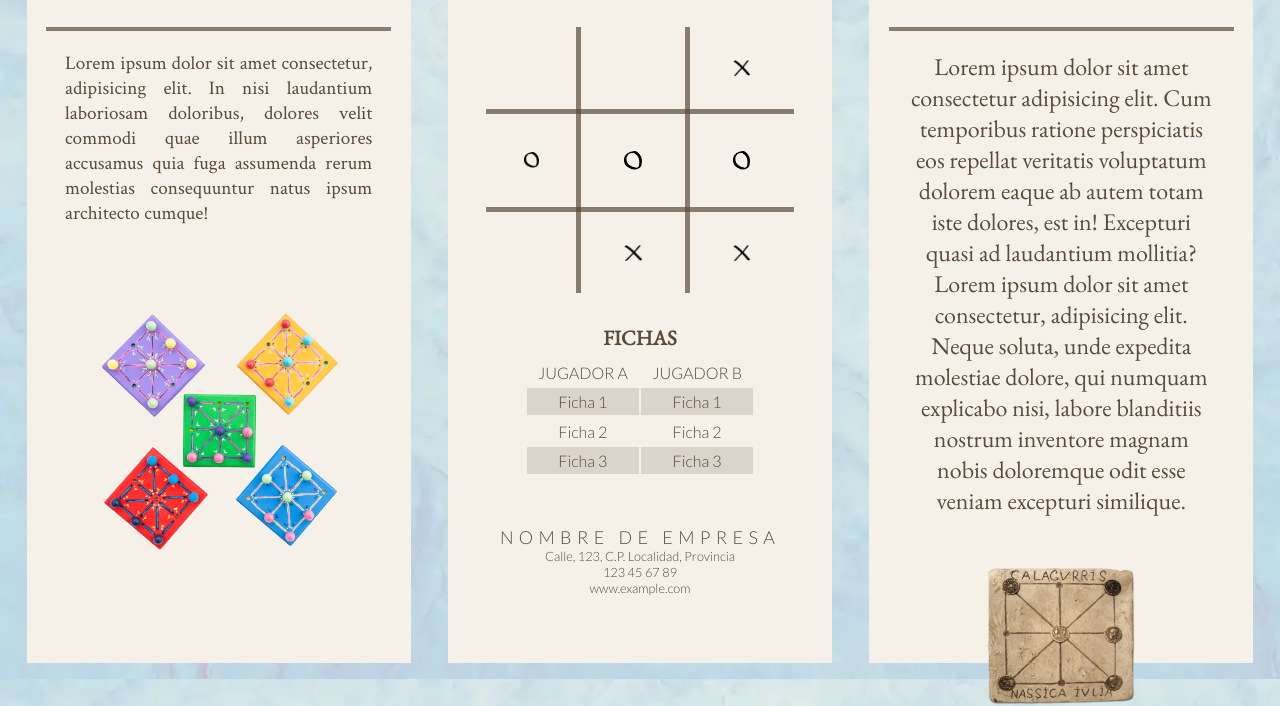
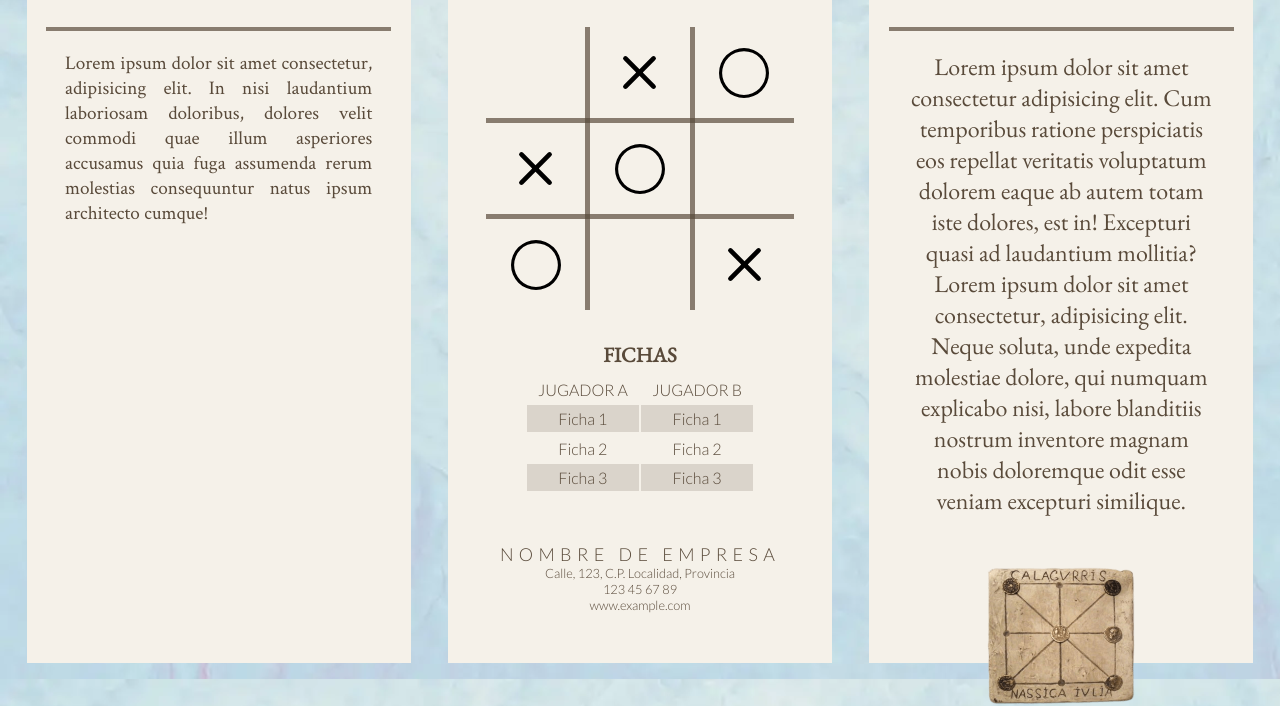
Before and after one commit to sram-daw/Boletin12_3-en-raya, a plain HTML site: page index.html in a window 1280 px wide. Shown: the part 121-827 px from the top of the page. Drawn offline with nearby package versions, Linux system fonts and the light colour scheme.

Commit message:
iconos svg fichas

```diff
--- a/index.html
+++ b/index.html
@@ -13,28 +13,52 @@
     <div id="caja-grande">
         <div id="instrucciones">
             <h1>Instrucciones</h1>
-            <p class="texto-general">Lorem ipsum dolor sit amet consectetur, adipisicing elit. In nisi laudantium laboriosam doloribus,
+            <p class="texto-general">Lorem ipsum dolor sit amet consectetur, adipisicing elit. In nisi laudantium
+                laboriosam doloribus,
                 dolores velit commodi quae illum asperiores accusamus quia fuga assumenda rerum molestias consequuntur
                 natus ipsum architecto cumque!</p>
-                <div><img class="img" id="img-instru" src="img/instrucciones-3-en-raya.png" alt="3 en raya clásicos"></div>
+            <div></div>
         </div>
         <div id="juego">
             <h1>Juego</h1>
             <table id="tabla-3-raya">
                 <tr>
                     <td id="top-left"></td>
-                    <td id="top-middle"></td>
-                    <td id="top-right"><img class="equis img" src="img/equis.png" alt="equis"></td>
+                    <td id="top-middle"><svg xmlns="http://www.w3.org/2000/svg" width="75" height="75"
+                            fill="currentColor" class="bi bi-x" viewBox="0 0 16 16">
+                            <path
+                                d="M4.646 4.646a.5.5 0 0 1 .708 0L8 7.293l2.646-2.647a.5.5 0 0 1 .708.708L8.707 8l2.647 2.646a.5.5 0 0 1-.708.708L8 8.707l-2.646 2.647a.5.5 0 0 1-.708-.708L7.293 8 4.646 5.354a.5.5 0 0 1 0-.708z" />
+                        </svg></td>
+                    <td id="top-right"><svg xmlns="http://www.w3.org/2000/svg" width="50" height="50" fill="currentColor"
+                        class="bi bi-circle" viewBox="0 0 16 16">
+                        <path d="M8 15A7 7 0 1 1 8 1a7 7 0 0 1 0 14zm0 1A8 8 0 1 0 8 0a8 8 0 0 0 0 16z" />
+                    </svg></td>
                 </tr>
                 <tr>
-                    <td id="middle-left"><img class="circulo img" src="img/circulo.png" alt="circulo"></td>
-                    <td id="middle-middle"><img class="circulo img" src="img/circulo.png" alt="circulo"></td>
-                    <td id="middle-right"><img class="circulo img" src="img/circulo.png" alt="circulo"></td>
+                    <td id="middle-left"><svg xmlns="http://www.w3.org/2000/svg" width="75" height="75"
+                        fill="currentColor" class="bi bi-x" viewBox="0 0 16 16">
+                        <path
+                            d="M4.646 4.646a.5.5 0 0 1 .708 0L8 7.293l2.646-2.647a.5.5 0 0 1 .708.708L8.707 8l2.647 2.646a.5.5 0 0 1-.708.708L8 8.707l-2.646 2.647a.5.5 0 0 1-.708-.708L7.293 8 4.646 5.354a.5.5 0 0 1 0-.708z" />
+                    </svg></td>
+                    <td id="middle-middle"><svg xmlns="http://www.w3.org/2000/svg" width="50" height="50" fill="currentColor"
+                        class="bi bi-circle" viewBox="0 0 16 16">
+                        <path d="M8 15A7 7 0 1 1 8 1a7 7 0 0 1 0 14zm0 1A8 8 0 1 0 8 0a8 8 0 0 0 0 16z" />
+                    </svg></td>
+                    <td id="middle-right"></td>
                 </tr>
                 <tr>
-                    <td id="bottom-left"></td>
-                    <td id="bottom-middle"><img class="equis img" src="img/equis.png" alt="equis"></td>
-                    <td id="bottom-right"><img class="equis img" src="img/equis.png" alt="equis"></td>
+                    <td id="bottom-left"><svg xmlns="http://www.w3.org/2000/svg" width="50" height="50" fill="currentColor"
+                        class="bi bi-circle" viewBox="0 0 16 16">
+                        <path d="M8 15A7 7 0 1 1 8 1a7 7 0 0 1 0 14zm0 1A8 8 0 1 0 8 0a8 8 0 0 0 0 16z" />
+                    </svg></td>
+                    <td id="bottom-middle"></td>
+                    <td id="bottom-right"><svg xmlns="http://www.w3.org/2000/svg" width="75" height="75"
+                        fill="currentColor" class="bi bi-x" viewBox="0 0 16 16">
+                        <path
+                            d="M4.646 4.646a.5.5 0 0 1 .708 0L8 7.293l2.646-2.647a.5.5 0 0 1 .708.708L8.707 8l2.647 2.646a.5.5 0 0 1-.708.708L8 8.707l-2.646 2.647a.5.5 0 0 1-.708-.708L7.293 8 4.646 5.354a.5.5 0 0 1 0-.708z" />
+                    </svg></td>
+
+
                 </tr>
             </table>
 
@@ -59,12 +83,17 @@
                     <td>Ficha 3</td>
                 </tr>
             </table>
-            <p id="empresa"><span>Nombre de empresa</span>  <br>Calle, 123, C.P. Localidad, Provincia <br>123 45 67 89 <br>www.example.com</p>
+            <p id="empresa"><span>Nombre de empresa</span> <br>Calle, 123, C.P. Localidad, Provincia <br>123 45 67 89
+                <br>www.example.com</p>
         </div>
         <div id="historia">
             <h1>Historia</h1>
-            <p class="texto-general" id="texto-historia">Lorem ipsum dolor sit amet consectetur adipisicing elit. Cum temporibus ratione perspiciatis eos repellat veritatis voluptatum dolorem eaque ab autem totam iste dolores, est in! Excepturi quasi ad laudantium mollitia? Lorem ipsum dolor sit amet consectetur, adipisicing elit. Neque soluta, unde expedita molestiae dolore, qui numquam explicabo nisi, labore blanditiis nostrum inventore magnam nobis doloremque odit esse veniam excepturi similique.</p>
-        <div><img class="img" id="img-historia" src="img/historia-3-en-raya.png" alt="3 en raya romano"></div>
+            <p class="texto-general" id="texto-historia">Lorem ipsum dolor sit amet consectetur adipisicing elit. Cum
+                temporibus ratione perspiciatis eos repellat veritatis voluptatum dolorem eaque ab autem totam iste
+                dolores, est in! Excepturi quasi ad laudantium mollitia? Lorem ipsum dolor sit amet consectetur,
+                adipisicing elit. Neque soluta, unde expedita molestiae dolore, qui numquam explicabo nisi, labore
+                blanditiis nostrum inventore magnam nobis doloremque odit esse veniam excepturi similique.</p>
+            <div><img class="img" id="img-historia" src="img/historia-3-en-raya.png" alt="3 en raya romano"></div>
         </div>
     </div>
 </body>
--- a/style.css
+++ b/style.css
@@ -144,10 +144,8 @@ span {
     width: 80%;
 }
 
-.circulo{
-    width: 20%;
+svg{
+    display: block;
+    margin-left: auto;
+    margin-right: auto;
 }
-
-.equis{
-    width: 20%;
-}
```
